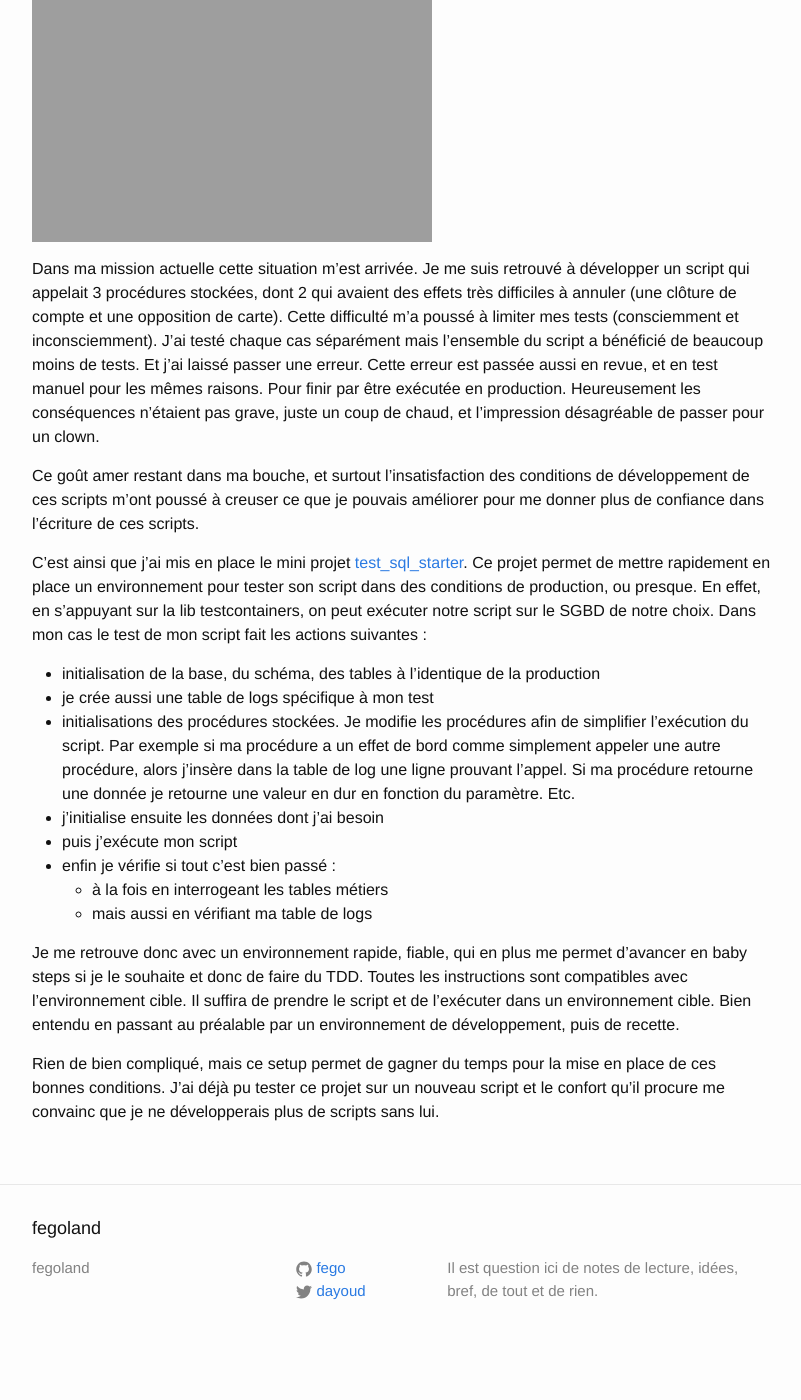
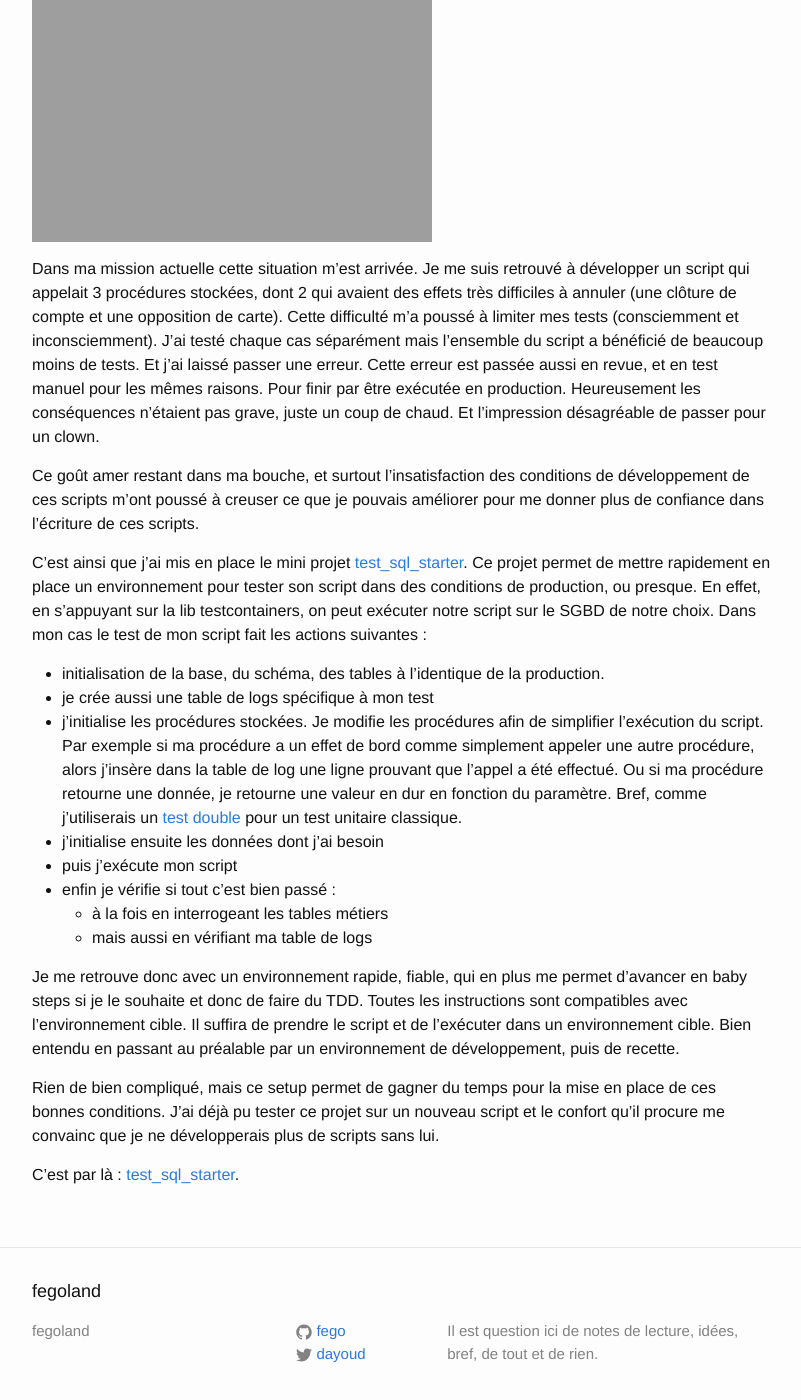
Before and after one commit to fego/fego.github.io, a Jekyll site: the page built from docs/_posts/2023-02-22-Tester des scripts SQL.md, in a window 1280 px wide and 1400 px high, scrolled down 417 px. Shown: the whole window, without its empty margins (238-1039 px from the left). Built offline with Jekyll 4.4.1, drawn with Linux system fonts in a browser that asks for light colours; our own code applies the rules of GitHub Pages for plain Markdown files; before the commit the page ends 1779 px from its top, so only the background shows below that.

Commit message:
corrections

```diff
--- a/docs/_posts/2023-02-22-Tester des scripts SQL.md
+++ b/docs/_posts/2023-02-22-Tester des scripts SQL.md
@@ -14,7 +14,8 @@ J'ai testé chaque cas séparément mais l'ensemble du script a bénéficié de
 Et j'ai laissé passer une erreur.
 Cette erreur est passée aussi en revue, et en test manuel pour les mêmes raisons.
 Pour finir par être exécutée en production.
-Heureusement les conséquences n'étaient pas grave, juste un coup de chaud, et l'impression désagréable de passer pour un clown.
+Heureusement les conséquences n'étaient pas grave, juste un coup de chaud.
+Et l'impression désagréable de passer pour un clown.
 
 Ce goût amer restant dans ma bouche, et surtout l'insatisfaction des conditions de développement de ces scripts m'ont poussé à creuser ce que je pouvais améliorer pour me donner plus de confiance dans l'écriture de ces scripts.
 
@@ -22,13 +23,13 @@ C'est ainsi que j'ai mis en place le mini projet [test_sql_starter](https://gitl
 Ce projet permet de mettre rapidement en place un environnement pour tester son script dans des conditions de production, ou presque.
 En effet, en s'appuyant sur la lib testcontainers, on peut exécuter notre script sur le SGBD de notre choix.
 Dans mon cas le test de mon script fait les actions suivantes :
-* initialisation de la base, du schéma, des tables à l'identique de la production
+* initialisation de la base, du schéma, des tables à l'identique de la production.
 * je crée aussi une table de logs spécifique à mon test
-* initialisations des procédures stockées.
+* j'initialise les procédures stockées.
 Je modifie les procédures afin de simplifier l'exécution du script.
-Par exemple si ma procédure a un effet de bord comme simplement appeler une autre procédure, alors j'insère dans la table de log une ligne prouvant l'appel.
-Si ma procédure retourne une donnée je retourne une valeur en dur en fonction du paramètre.
-Etc.
+Par exemple si ma procédure a un effet de bord comme simplement appeler une autre procédure, alors j'insère dans la table de log une ligne prouvant que l'appel a été effectué.
+Ou si ma procédure retourne une donnée, je retourne une valeur en dur en fonction du paramètre.
+Bref, comme j'utiliserais un [test double](https://en.wikipedia.org/wiki/Test_double) pour un test unitaire classique.
 * j'initialise ensuite les données dont j'ai besoin
 * puis j'exécute mon script
 * enfin je vérifie si tout c'est bien passé :
@@ -42,3 +43,5 @@ Bien entendu en passant au préalable par un environnement de développement, pu
 
 Rien de bien compliqué, mais ce setup permet de gagner du temps pour la mise en place de ces bonnes conditions.
 J'ai déjà pu tester ce projet sur un nouveau script et le confort qu'il procure me convainc que je ne développerais plus de scripts sans lui.
+
+C'est par là : [test_sql_starter](https://gitlab.com/davfranck/test_sql_starter).
```
